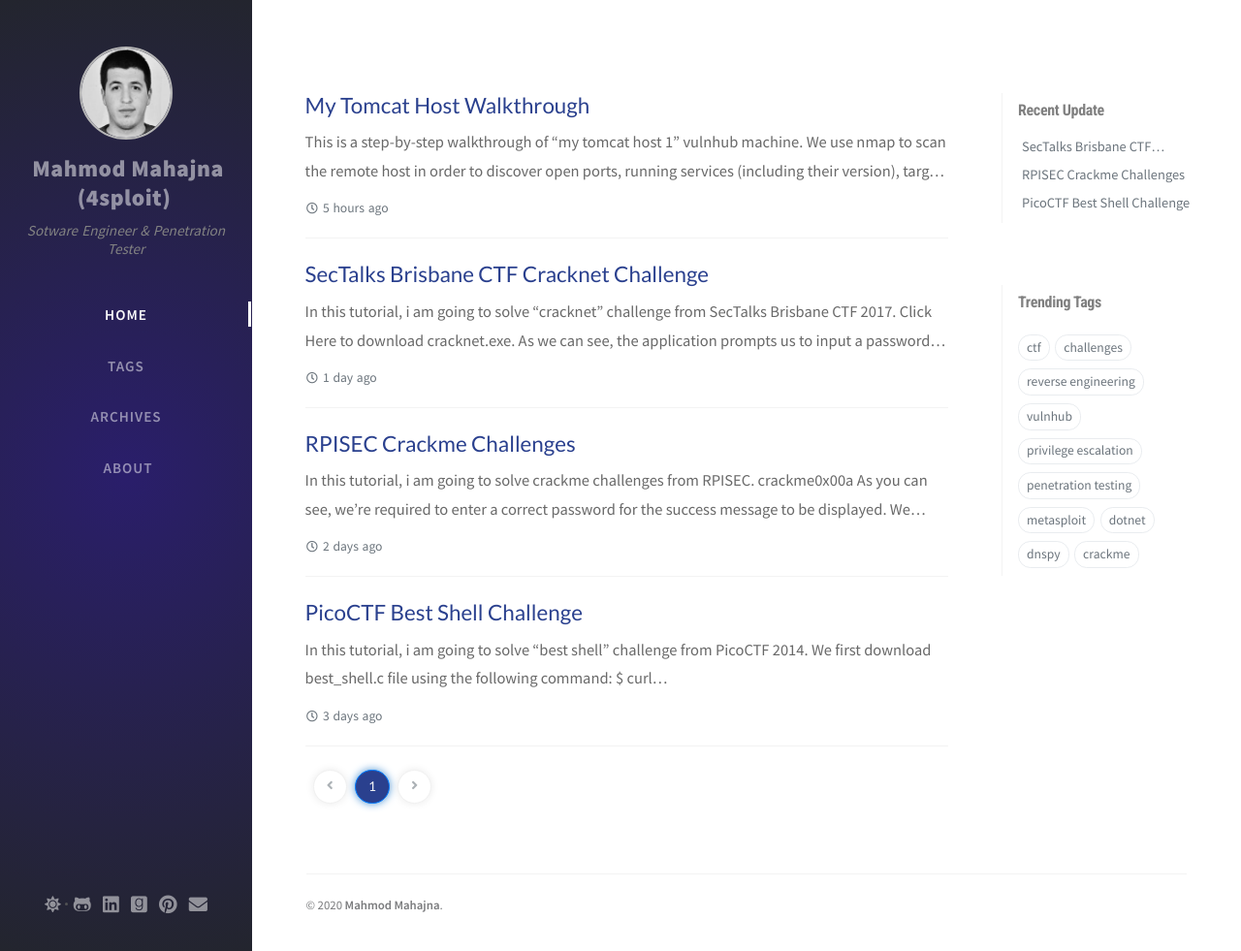
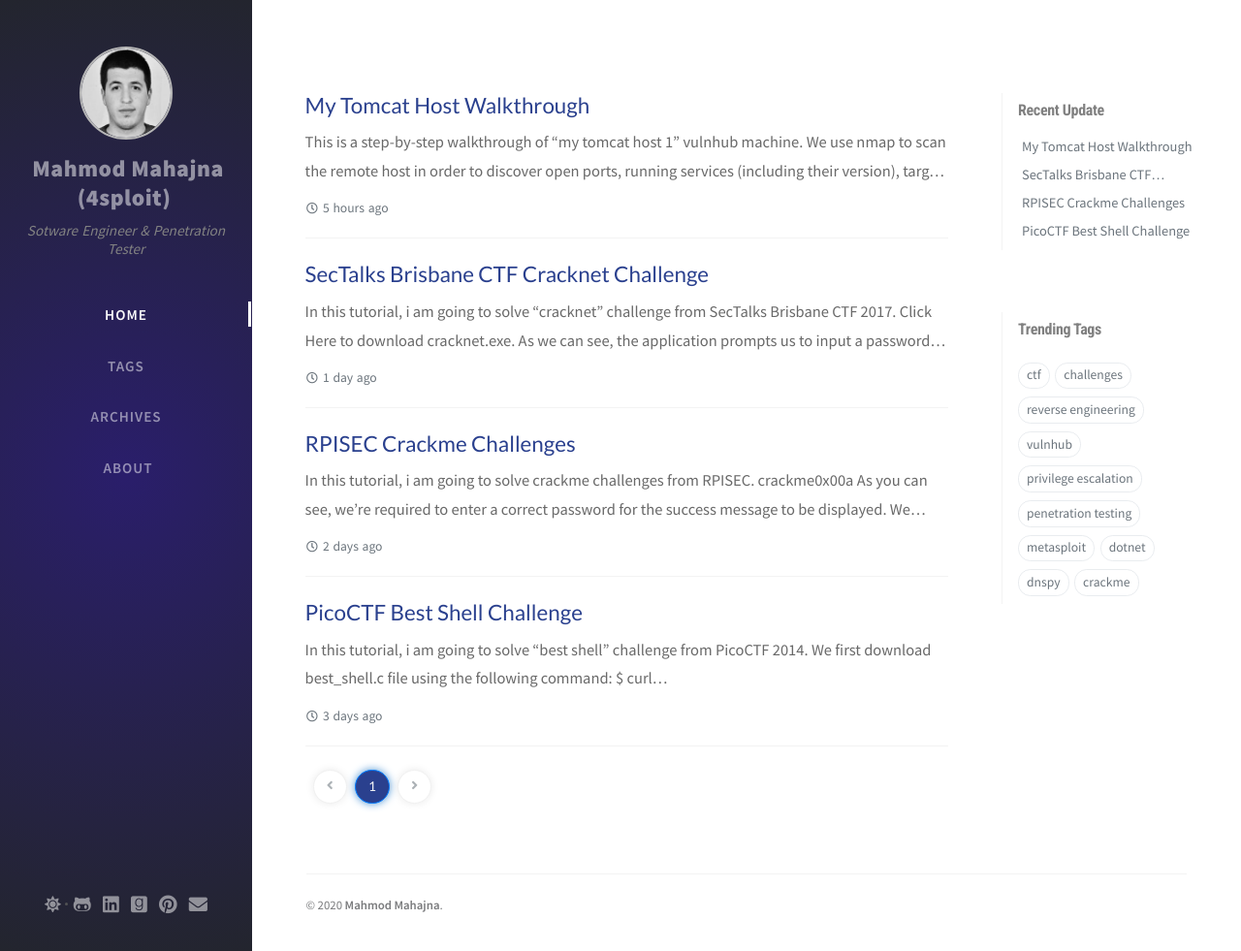
Before and after one commit to 4sploit/4sploit.github.io, a Jekyll site: the page built from index.html, in a window 1280 px wide and 981 px high. Shown: the whole window at 97% size. Built offline with Jekyll 4.4.1, drawn with Linux system fonts in a browser that asks for light colours; nearby versions of some CDN libraries; the list of posts is cut into pages by our own code; comment, search, counter and statistics services are not loaded.

```diff
--- a/_data/updates.yml
+++ b/_data/updates.yml
@@ -1,3 +1,6 @@
+-
+  filename: 'my-tomcat-host-walkthrough'
+  lastmod: '2020-05-20 21:24:22 +0300'
 -
   filename: 'sectalks-brisbane-ctf-cracknet-crackme-challenge'
   lastmod: '2020-05-20 04:09:39 +0300'
```
